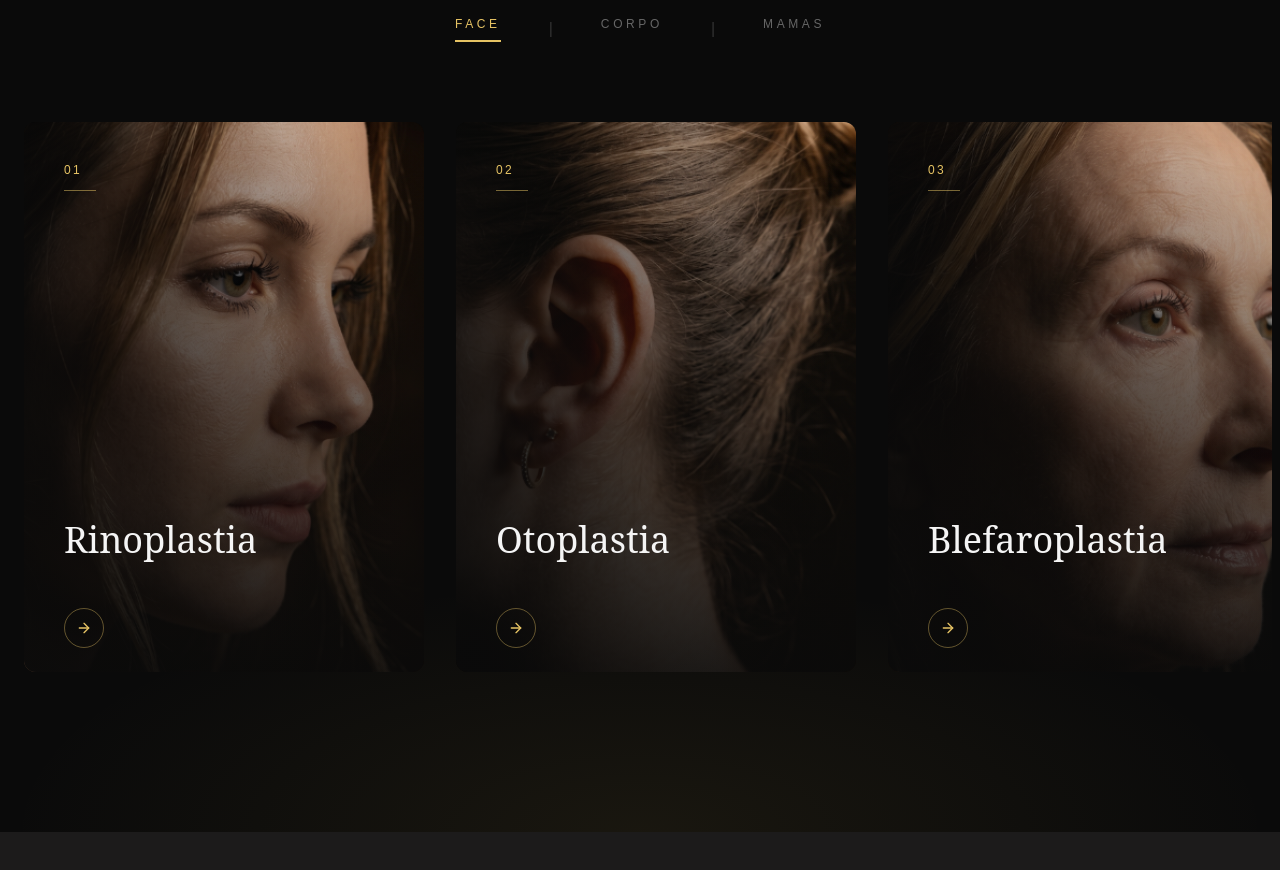
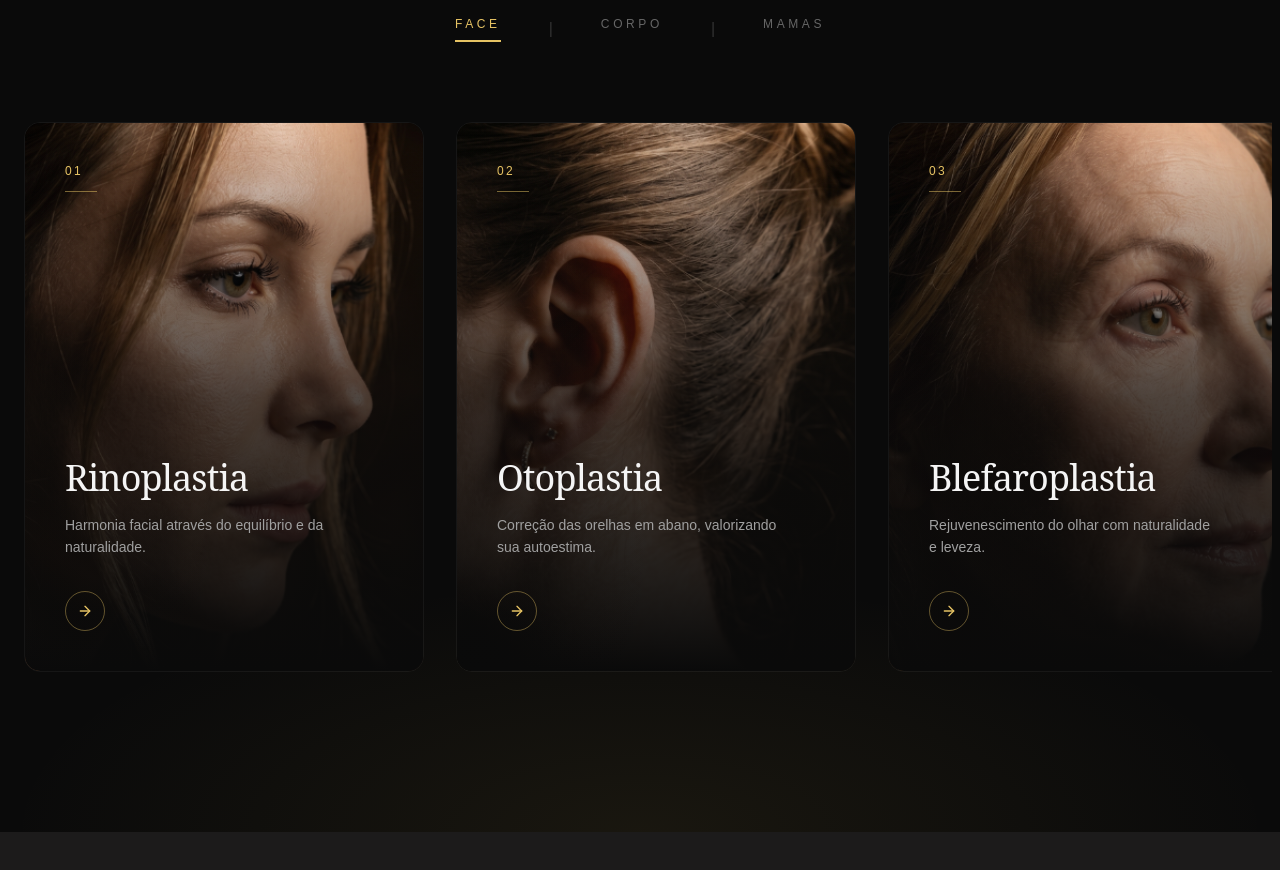
Before and after one commit to drjorgemenezes/estheticcare, a React (Vite) app: page / in a window 1280 px wide. Shown: the part 1960-2830 px from the top of the page. Built offline with nearby package versions, Linux system fonts and the light colour scheme.

Commit message:
feat: implement initial homepage structure and UI components for Esthetic Care

```diff
--- a/src/App.tsx
+++ b/src/App.tsx
@@ -375,18 +375,18 @@ export default function App() {
                 <Link
                   key={service.title}
                   to={`/procedimento/${service.title.toLowerCase().normalize("NFD").replace(/[\u0300-\u036f]/g, "").replace(/\s+/g, "-")}`}
-                  className="flex-none w-[85vw] md:w-[400px] h-[550px] snap-center block relative rounded-xl overflow-hidden group cursor-pointer"
+                  className="flex-none w-[85vw] md:w-[400px] h-[550px] snap-center block relative rounded-2xl overflow-hidden group cursor-pointer border border-white/5"
                 >
                   {/* Background Image */}
                   <img
                     src={service.img}
                     alt={service.title}
-                    className="absolute inset-0 w-full h-full object-cover group-hover:scale-105 transition-transform duration-700"
+                    className="absolute inset-0 w-full h-full object-cover group-hover:scale-105 transition-transform duration-1000"
                   />
 
                   {/* Dark Overlays */}
-                  <div className="absolute inset-0 bg-gradient-to-t from-[#0a0a0a] via-[#0a0a0a]/60 to-transparent opacity-90"></div>
-                  <div className="absolute inset-0 bg-gradient-to-r from-[#0a0a0a]/80 via-[#0a0a0a]/30 to-transparent"></div>
+                  <div className="absolute inset-0 bg-gradient-to-t from-[#0a0a0a] via-[#0a0a0a]/70 to-transparent opacity-100"></div>
+                  <div className="absolute inset-0 bg-gradient-to-r from-[#0a0a0a]/40 via-transparent to-transparent opacity-60"></div>
 
                   {/* Content */}
                   <div className="absolute inset-0 p-8 md:p-10 flex flex-col">
@@ -397,14 +397,14 @@ export default function App() {
                     </div>
 
                     {/* Bottom Info */}
-                    <div className="mt-auto transition-transform duration-500 transform translate-y-4 group-hover:translate-y-0">
-                      <h3 className="font-headline text-3xl md:text-4xl text-[#f5f5f5] mb-4">{service.title}</h3>
-                      <p className="text-[#a0a0a0] font-light text-sm leading-relaxed mb-8 opacity-0 group-hover:opacity-100 transition-opacity duration-500 delay-100 h-0 group-hover:h-auto overflow-hidden">
+                    <div className="mt-auto">
+                      <h3 className="font-headline text-3xl md:text-4xl text-[#f5f5f5] mb-4 tracking-tight">{service.title}</h3>
+                      <p className="text-[#a0a0a0] font-light text-sm leading-relaxed mb-8 max-w-[90%]">
                         {service.desc}
                       </p>
 
                       {/* Arrow button */}
-                      <div className="w-10 h-10 rounded-full border border-primary/40 flex items-center justify-center text-primary group-hover:bg-primary group-hover:text-on-primary transition-colors">
+                      <div className="w-10 h-10 rounded-full border border-primary/40 flex items-center justify-center text-primary group-hover:bg-primary group-hover:text-on-primary group-hover:border-primary transition-all duration-300">
                         <ArrowRight size={16} />
                       </div>
                     </div>
```
